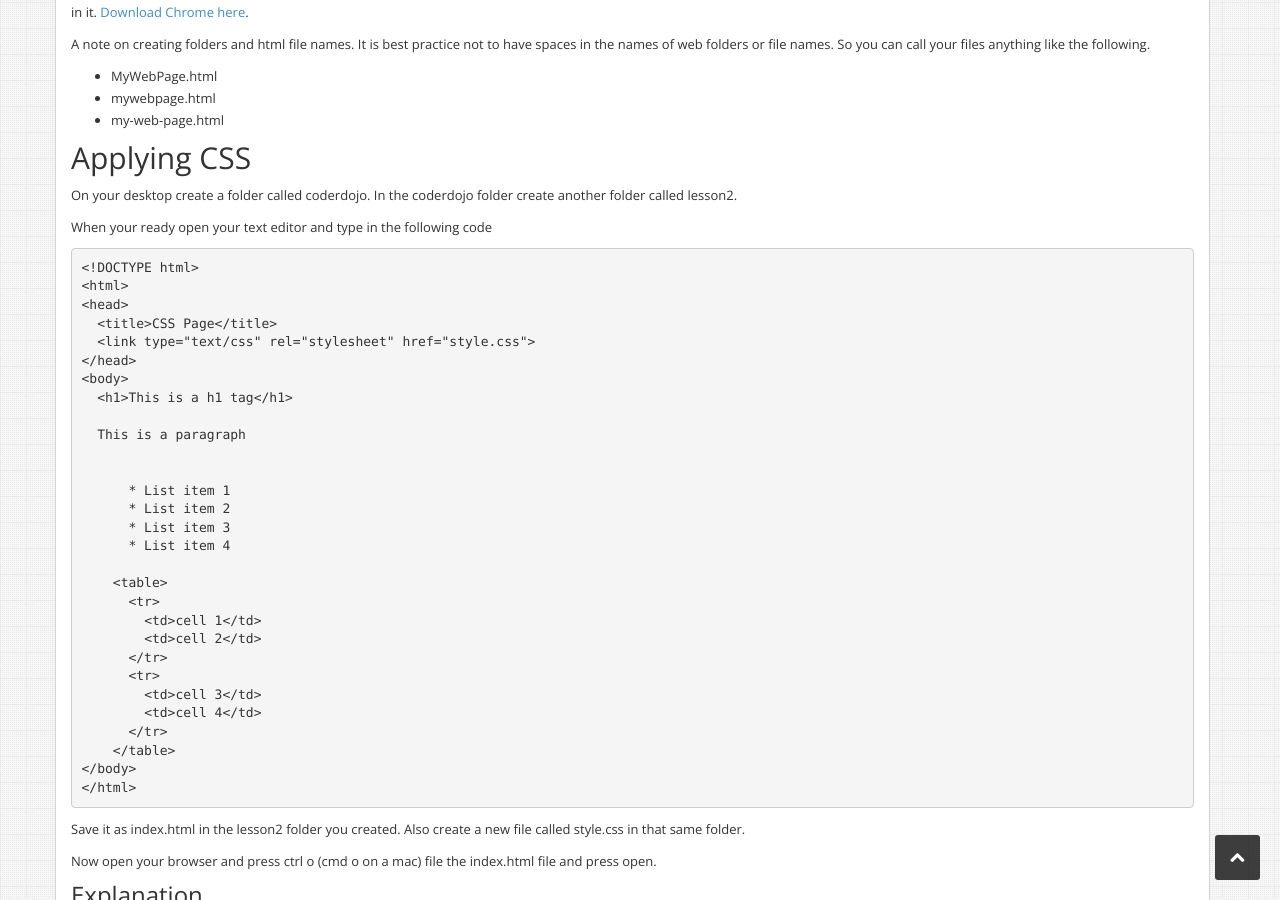
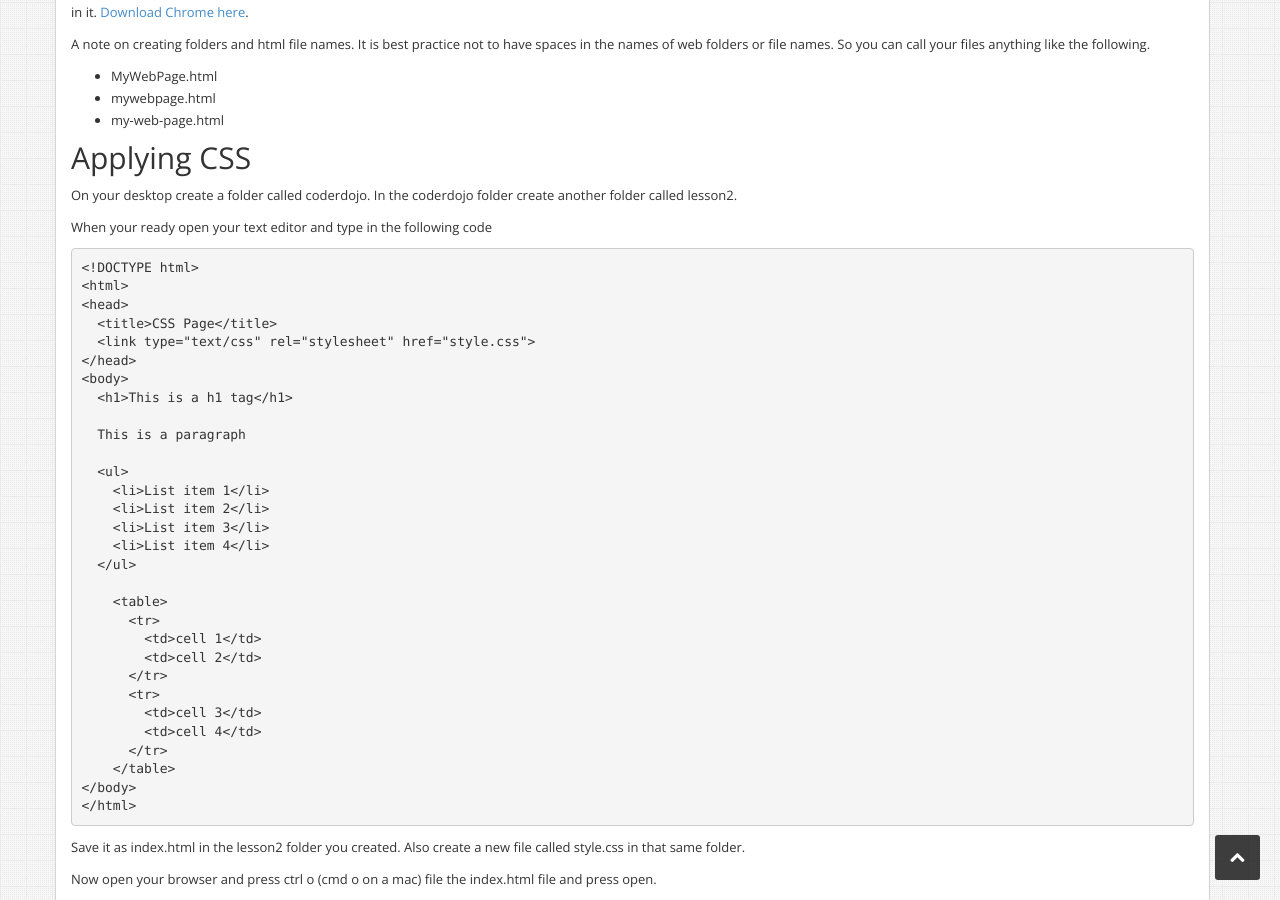
Before and after one commit to goreycoderdojo/goreycoderdojo.github.io, a Jekyll site: the page built from html/yellow/lesson2/index.md, in a window 1280 px wide and 900 px high, scrolled down 570 px. Built offline with Jekyll 4.4.1, drawn with Linux system fonts in a browser that asks for light colours; Markdown is read by kramdown in place of the engine named in the settings.

```diff
--- a/html/yellow/lesson2/index.md
+++ b/html/yellow/lesson2/index.md
@@ -50,11 +50,12 @@ When your ready open your text editor and type in the following code
 
       This is a paragraph
 
-
-          * List item 1
-          * List item 2
-          * List item 3
-          * List item 4
+      <ul>
+        <li>List item 1</li>
+        <li>List item 2</li>
+        <li>List item 3</li>
+        <li>List item 4</li>
+      </ul>
 
         <table>
           <tr>
```
